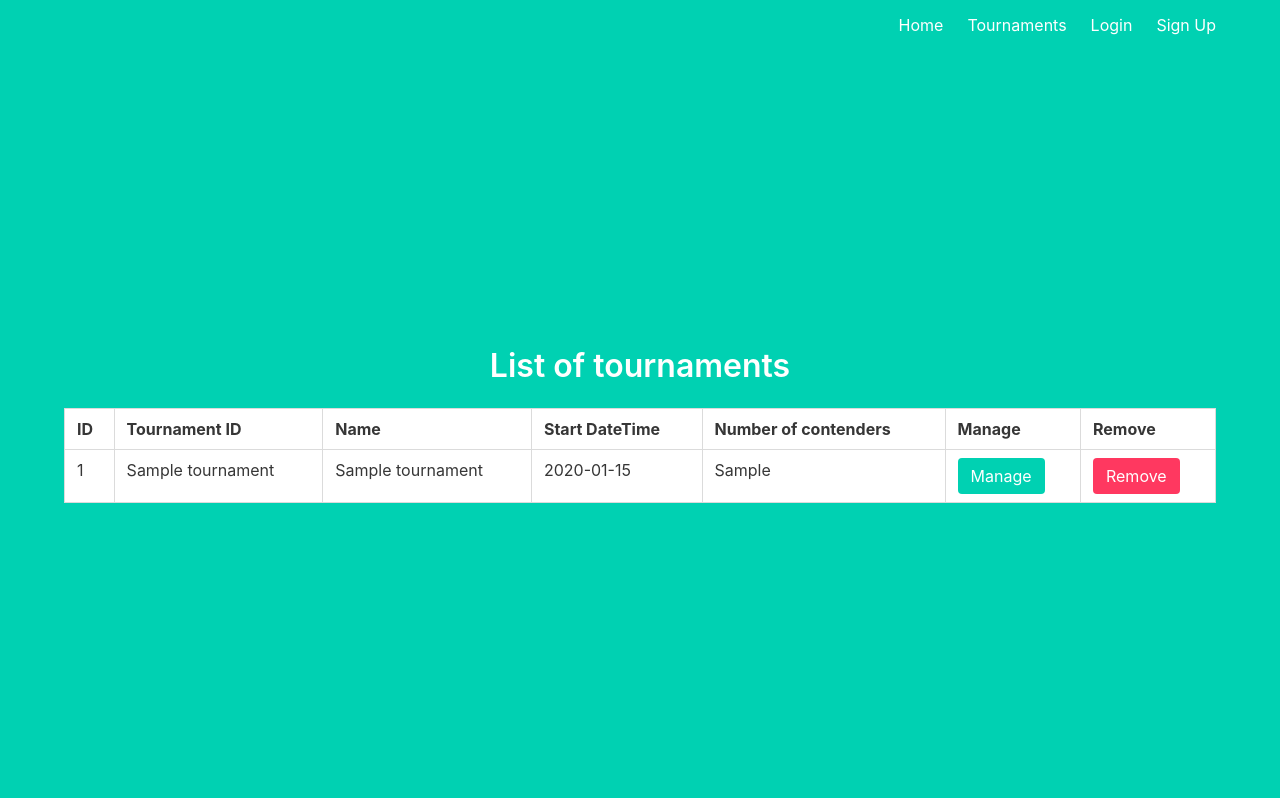
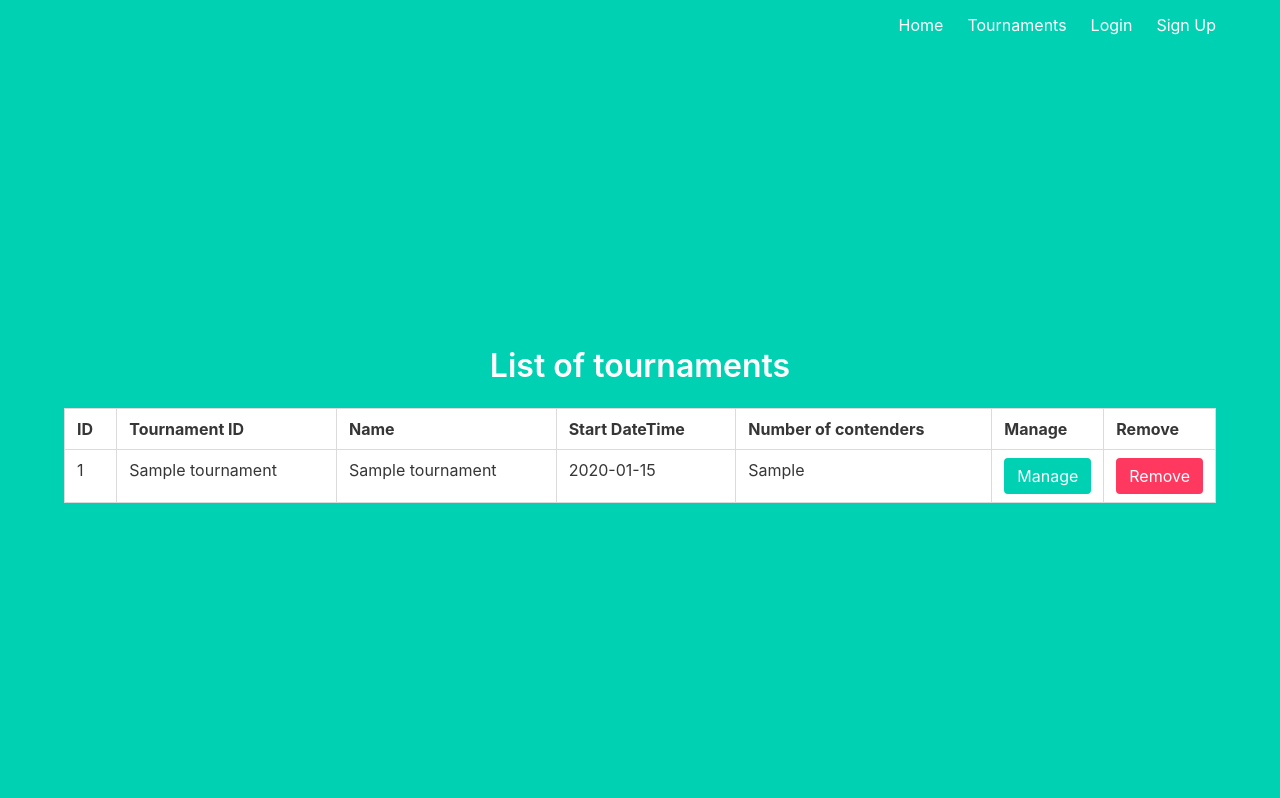
Before and after one commit to MaciPaci/single-elimination-tournament, a Flask app: page /tournament/list in a window 1280 px wide. Shown: the part 1-799 px from the top of the page. Run offline with Flask 2, Linux system fonts and the light colour scheme; tables that the repository leaves empty hold one stand-in row (Sample ...).

```diff
--- a/project/templates/tournament_list.html
+++ b/project/templates/tournament_list.html
@@ -25,14 +25,14 @@
             <td>{{ tournament.name }}</td>
             <td>{{ tournament.start_date }}</td>
             <td>{{ tournament.player_count }}</td>
-            <td>
+            <td style="width: 100px;">
                 <button class="button is-primary" name="manage_button" value="{{ tournament.id }}">
                     <a href="{{ url_for('tournament.manage', tournament_id=tournament.tournament_id) }}">
                         Manage
                     </a>
                 </button>
             </td>
-            <td>
+            <td style="width: 100px;">
                 <button class="button is-danger">
                     <a href="{{ url_for('tournament.remove', tournament_id=tournament.tournament_id) }}">
                     Remove
--- a/project/templates/tournament_manage.html
+++ b/project/templates/tournament_manage.html
@@ -39,7 +39,7 @@
                     {% for player in list_of_players %}
                     <tr>
                         <td>{{ player.name }}</td>
-                        <td>
+                        <td style="width: 100px;">
                             <button class="button is-danger">
                                 <a href="{{ url_for('tournament.manage_delete', tournament_id=tournament_id, name=player.name) }}">
                                     Remove
```
